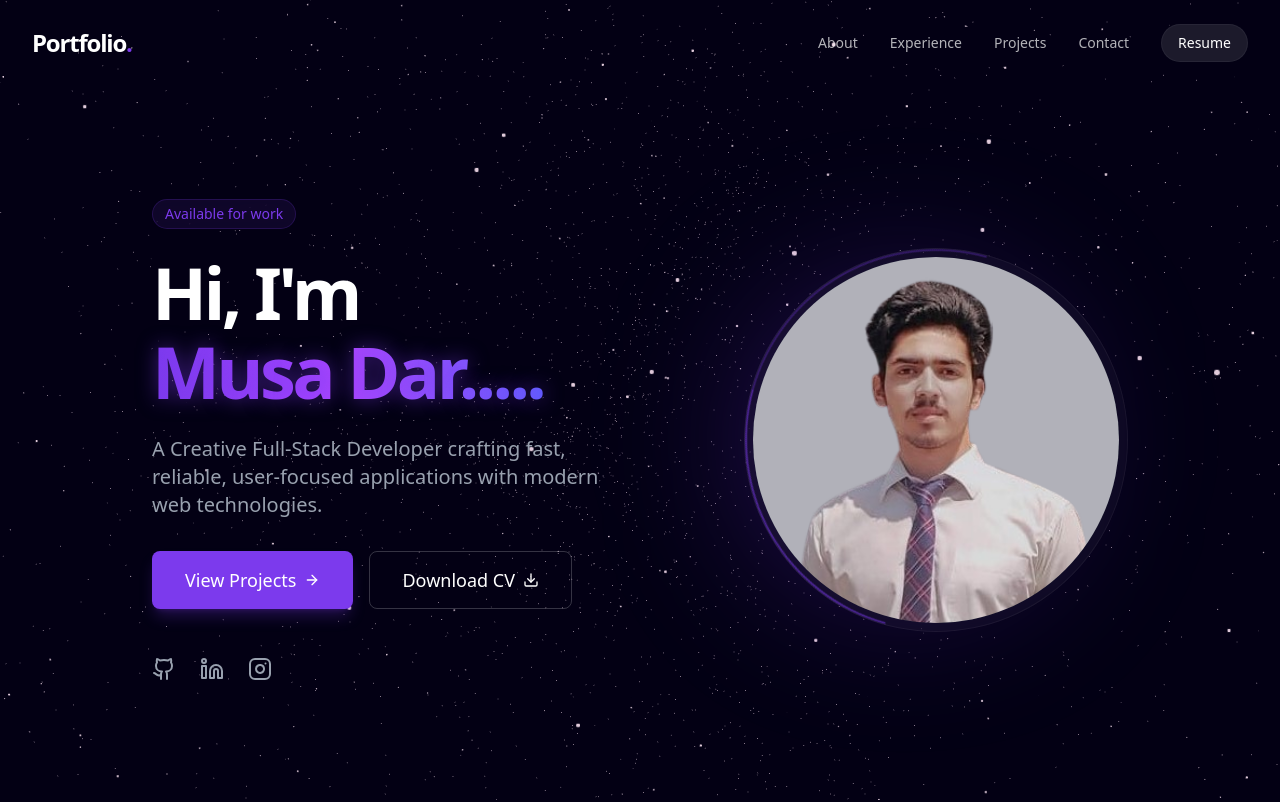
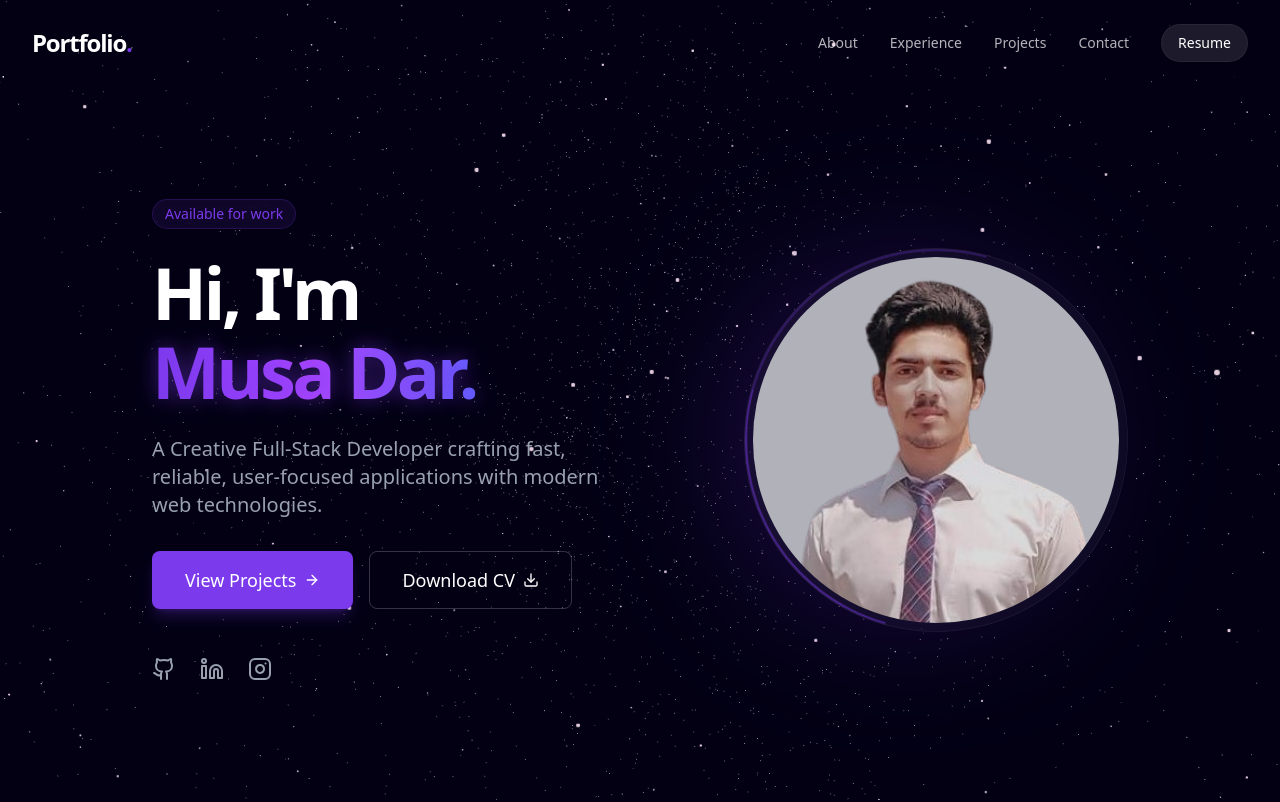
Before and after one commit to musadar5/Portfolio, a Next.js app: page / in a window 1280 px wide. Shown: the top 802 px of the page. Built offline with nearby package versions, Linux system fonts and the light colour scheme.

Commit message:
made everything right

```diff
--- a/src/components/sections/Hero.tsx
+++ b/src/components/sections/Hero.tsx
@@ -33,7 +33,7 @@ export function Hero() {
                     >
                         Hi, I'm <br />
                         <span className="text-glow bg-linear-to-r from-primary via-purple-500 to-indigo-500 bg-clip-text text-transparent">
-                            Musa Dar.....
+                            Musa Dar.
                         </span>
                     </motion.h1>
 
```
